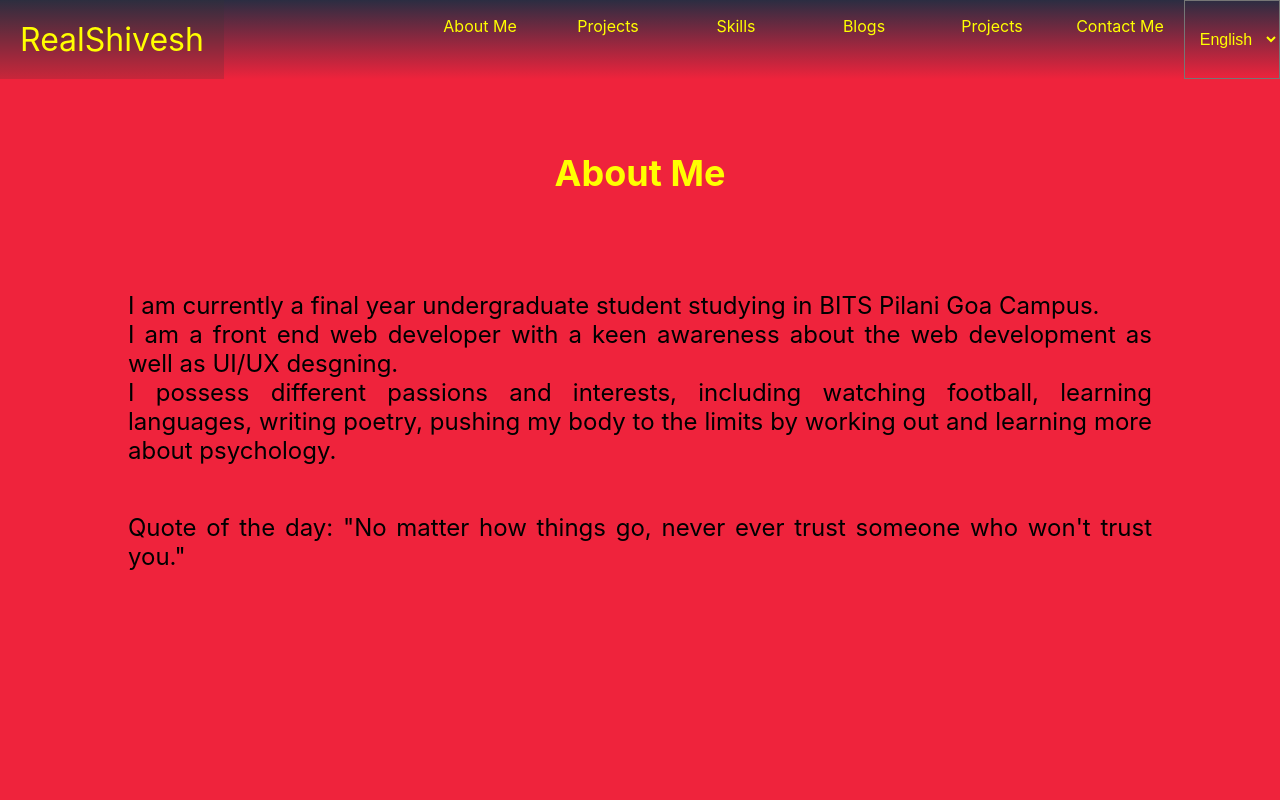
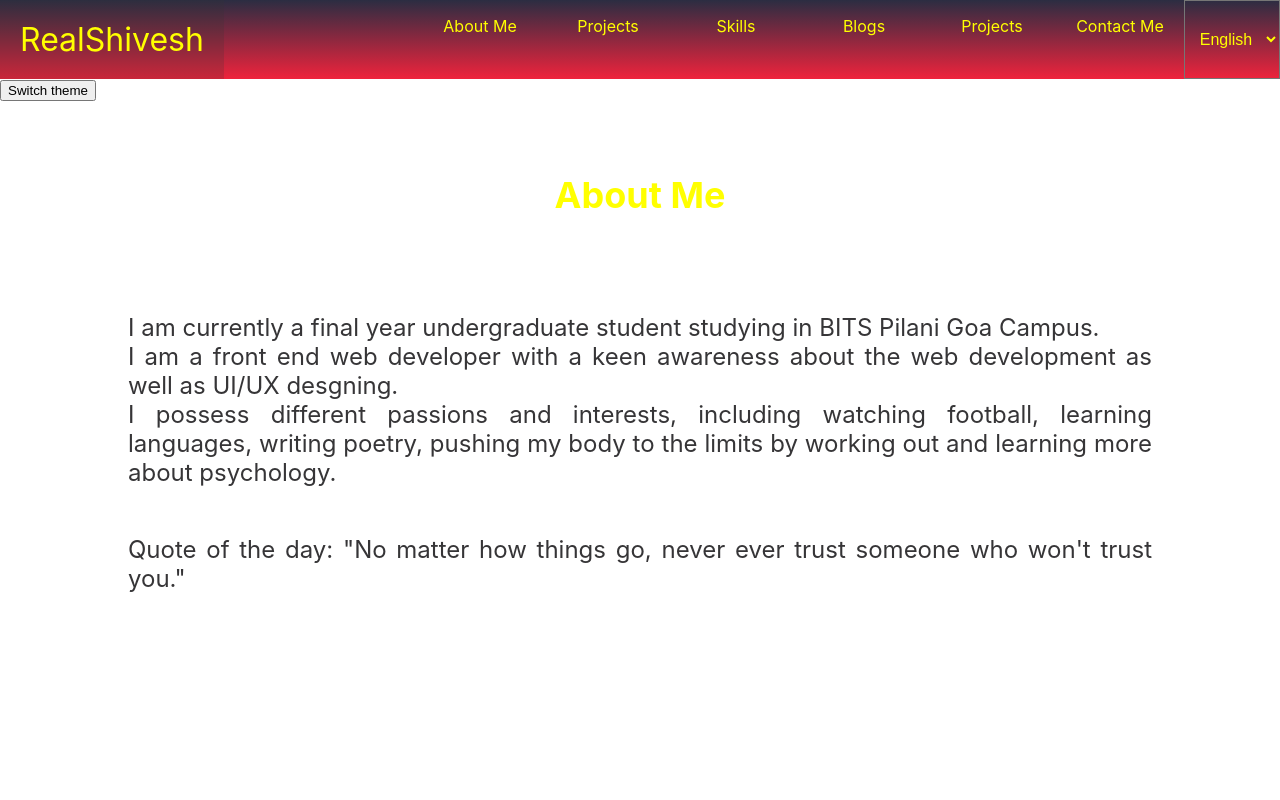
Before and after one commit to RealShivesh/portfolio, a React (Create React App) app: page / in a window 1280 px wide. Shown: the top 800 px of the page. Built offline with nearby package versions, Linux system fonts and the light colour scheme.

Commit message:
adds theme template

```diff
--- a/src/App.js
+++ b/src/App.js
@@ -1,3 +1,5 @@
+import { useState } from 'react'
+import { ThemeProvider } from 'styled-components'
 import {
   About,
   Blogs,
@@ -7,11 +9,21 @@
   Projects,
   Skills,
 } from './components'
+import { GlobalStyles } from './styles/GlobalStyles'
+import { darkTheme, lightTheme } from './styles/Themes'
 
 function App() {
+  const [theme, setTheme] = useState('light')
+  const themeToggler = () => {
+    theme === 'light' ? setTheme('dark') : setTheme('light')
+  }
+
   return (
+    <ThemeProvider theme={theme === 'light' ? lightTheme : darkTheme}>
       <>
+        <GlobalStyles />
         <Navigation />
+        <button onClick={themeToggler}>Switch theme</button>
         <div id="about"></div>
         <About />
         <div id="skills"></div>
@@ -24,6 +36,7 @@
         <ContactMe />
         <Footer />
       </>
+    </ThemeProvider>
   )
 }
 
--- /dev/null
+++ b/src/styles/GlobalStyles.js
@@ -0,0 +1,9 @@
+import { createGlobalStyle } from 'styled-components'
+
+export const GlobalStyles = createGlobalStyle`
+body{
+    background: ${({ theme }) => theme.body};
+    color: ${({ theme }) => theme.text};
+    transition: all 0.5s linear;
+}
+`
--- a/src/styles/Main.styles.js
+++ b/src/styles/Main.styles.js
@@ -29,7 +29,6 @@
 
 const Page = styled.section`
   width: 100%;
-  background: #ef233c;
   overflow-x: hidden;
   min-height: 100vh;
   height: 100%;
@@ -37,7 +36,6 @@
 
 const Text = styled.section`
   font-size: 1.2rem;
-  background: #ef233c;
   margin: 0;
 `
 
--- /dev/null
+++ b/src/styles/Themes.js
@@ -0,0 +1,12 @@
+export const lightTheme = {
+  body: '#FFF',
+  text: '#363537',
+  toggleBorder: '#FFF',
+  background: '#363537',
+}
+export const darkTheme = {
+  body: '#363537',
+  text: '#FAFAFA',
+  toggleBorder: '#6B8096',
+  background: '#999',
+}
```
Lines whose indentation alone changed are shown as unchanged.
